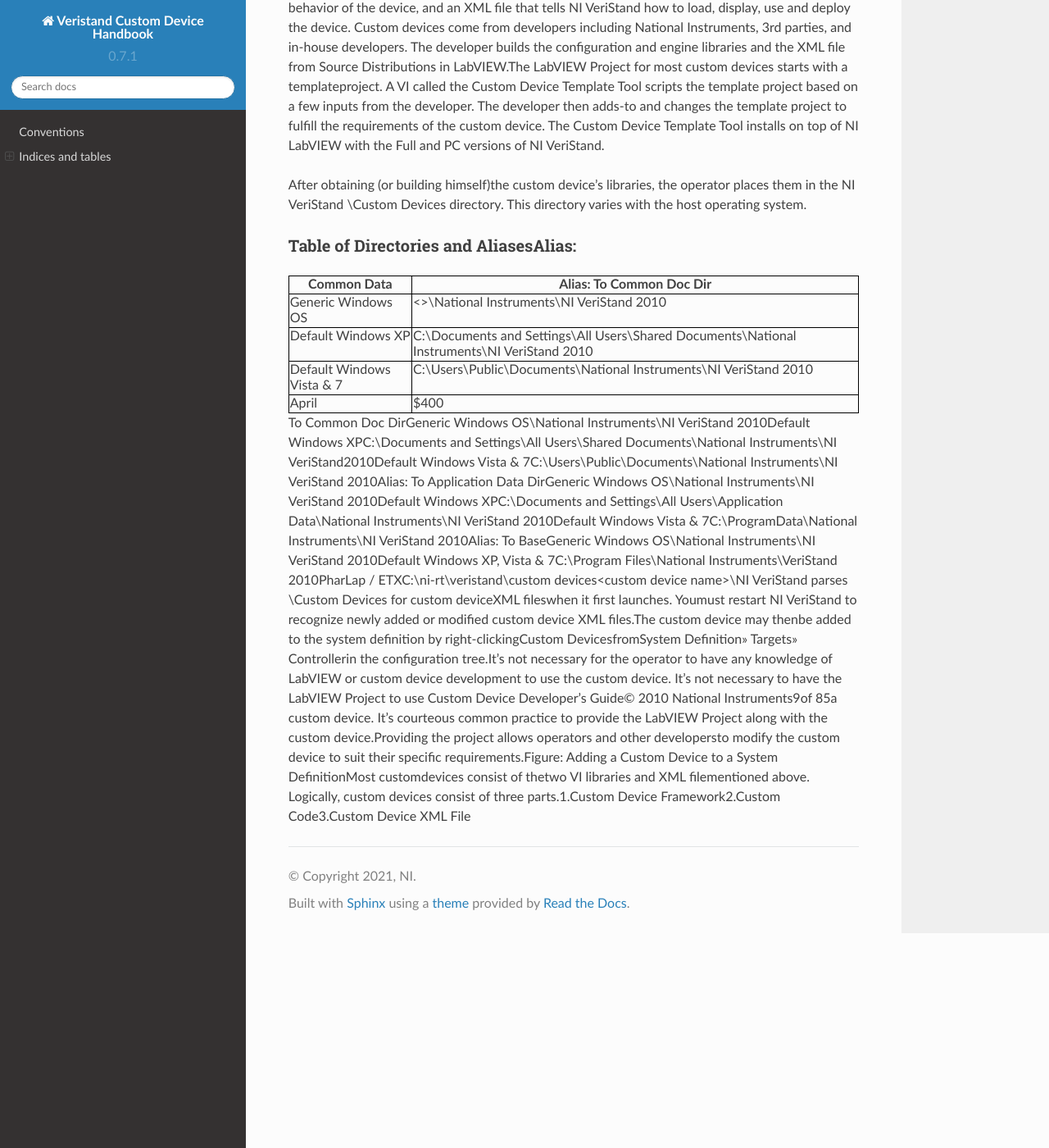
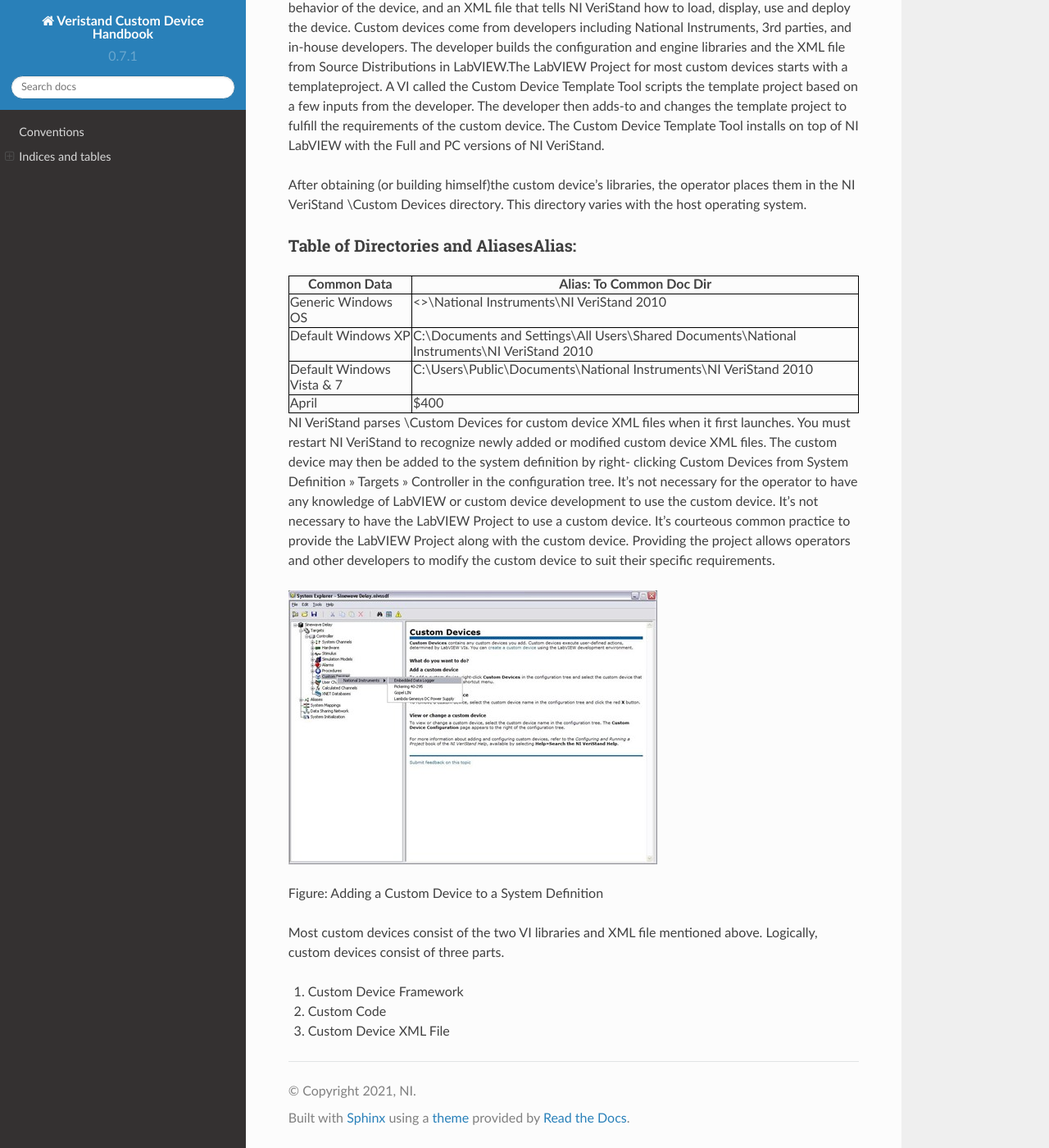
Before and after one commit to ni/niveristand-custom-device-handbook, a Sphinx documentation site: the page built from docs/Custom_Device_Framework.md, in a window 1280 px wide and 1400 px high, scrolled down 1823 px. Shown: the whole window at 82% size. Built offline with Sphinx 7.4.7 and the Read the Docs theme 2.0.0, drawn with Linux system fonts in a browser that asks for light colours.

Commit message:
commit 20

```diff
--- a/docs/Custom_Device_Framework.md
+++ b/docs/Custom_Device_Framework.md
@@ -92,6 +92,15 @@
 
 
 
+NI VeriStand parses <Common Data>\Custom Devices for custom device XML files when it first launches. You must restart NI VeriStand to recognize newly added or modified custom device XML files. The custom device may then be added to the system definition by right- clicking Custom Devices from System Definition » Targets » Controller in the configuration tree.
+It’s not necessary for the operator to have any knowledge of LabVIEW or custom device development to use the custom device. It’s not necessary to have the LabVIEW Project to use a custom device. It’s courteous common practice to provide the LabVIEW Project along with the custom device. Providing the project allows operators and other developers to modify the custom device to suit their specific requirements.
 
-To Common Doc DirGeneric Windows OS<Public Documents>\National Instruments\NI VeriStand 2010Default Windows XPC:\Documents and Settings\All Users\Shared Documents\National Instruments\NI VeriStand2010Default Windows Vista & 7C:\Users\Public\Documents\National Instruments\NI VeriStand 2010<Application Data>Alias: To Application Data DirGeneric Windows OS<Application Data>\National Instruments\NI VeriStand 2010Default Windows XPC:\Documents and Settings\All Users\Application Data\National Instruments\NI VeriStand 2010Default Windows Vista & 7C:\ProgramData\National Instruments\NI VeriStand 2010<Base>Alias: To BaseGeneric Windows OS<Program Files>\National Instruments\NI VeriStand 2010Default Windows XP, Vista & 7C:\Program Files\National Instruments\VeriStand 2010<Custom Device Engine Destination>PharLap / ETXC:\ni-rt\veristand\custom devices\<custom device name>\NI VeriStand parses <Common Data>\Custom Devices for custom deviceXML fileswhen it first launches.  Youmust restart NI VeriStand to recognize newly added or modified custom device XML files.The custom device may thenbe added to the system definition by right-clickingCustom DevicesfromSystem Definition» Targets» Controllerin the configuration tree.It’s not necessary for the operator to have any knowledge of LabVIEW or custom device development to use the custom device.  It’s not necessary to have the LabVIEW Project to use
-Custom Device Developer’s Guide© 2010 National Instruments9of 85a custom device.  It’s courteous common practice to provide the LabVIEW Project along with the custom device.Providing the project allows operators and other developersto modify the custom device to suit their specific requirements.Figure: Adding a Custom Device to a System DefinitionMost customdevices consist of thetwo VI libraries and XML filementioned above.  Logically, custom devices consist of three parts.1.Custom Device Framework2.Custom Code3.Custom Device XML File
+![Figure: Adding a Custom Device to a System Definition](images/Picture4.jpg)
+
+
+Figure: Adding a Custom Device to a System Definition
+
+Most custom devices consist of the two VI libraries and XML file mentioned above. Logically, custom devices consist of three parts.
+1.	Custom Device Framework
+2.	Custom Code
+3.	Custom Device XML File
```
Also changed, not shown: docs/index.md (+1 -1 lines), docs/images/Picture4.jpg (added).
